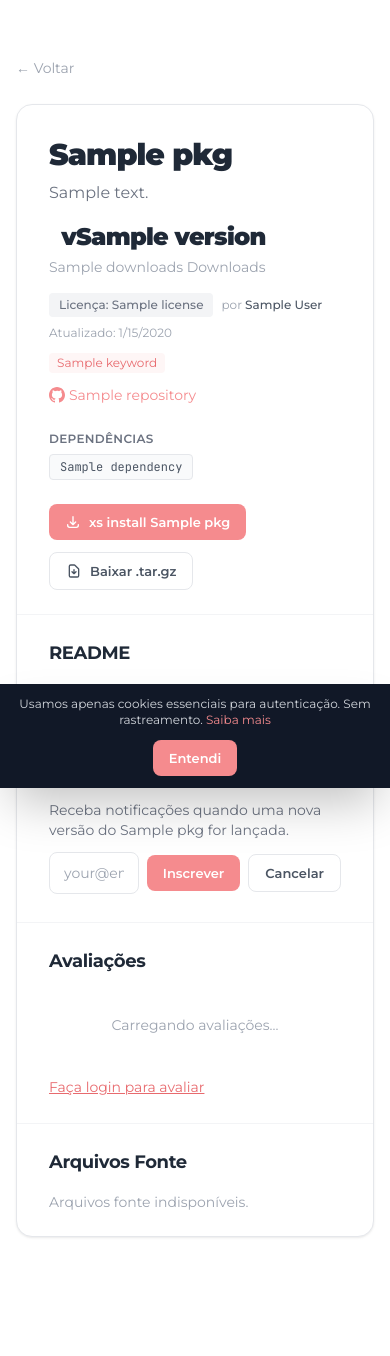
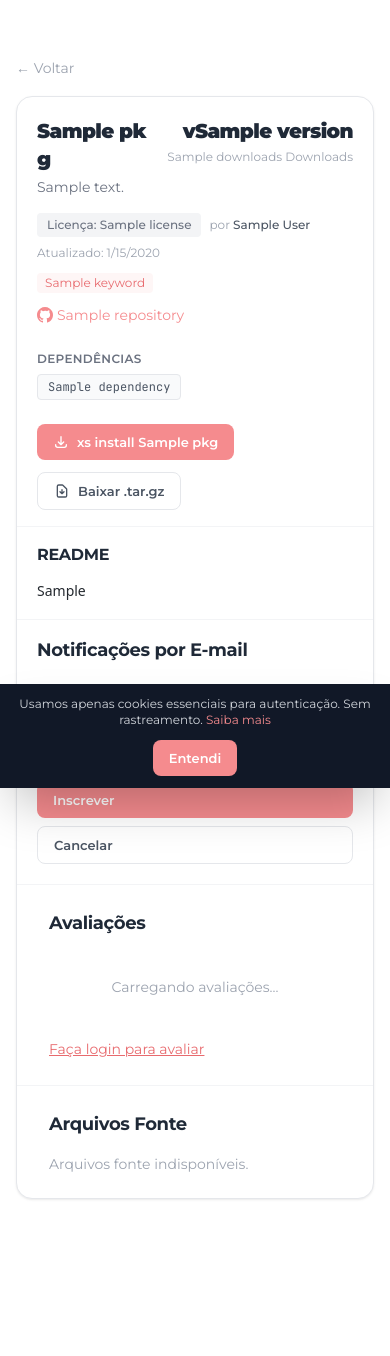
Before and after one commit to xanascr/xs-site, a Node project: template views/packages/show.ejs in a window 390 px wide. Shown: the part 56-1412 px from the top of the page. Run offline with Node 20 templates, Linux system fonts and the light colour scheme; the template is opened without the code that fills it: most values are stand-ins (such as "Sample title", 1, 10 or a date in 2020); some libraries are stand-ins or nearby versions.

Commit message:
fix mobile: remove /playground from navbar, docs sidebar collapsible on mobile, packages/courses/dashboard responsive padding, search icon pointer-events fix

```diff
--- a/views/courses/index.ejs
+++ b/views/courses/index.ejs
@@ -1,10 +1,10 @@
 <%- include('../partials/head', {}) %>
 <%- include('../partials/navbar', {}) %>
 
-<section class="pt-28 pb-20 px-4 sm:px-6 min-h-screen">
+<section class="pt-20 sm:pt-28 pb-20 px-3 sm:px-6 min-h-screen">
   <div class="max-w-5xl mx-auto">
-    <h1 class="text-3xl sm:text-4xl font-black mb-2 animate-fade-in">Cursos Interativos</h1>
-    <p class="text-gray-500 mb-8 sm:mb-12 text-sm sm:text-base font-light animate-slide-up">Aprenda XanaScript passo a passo com lições práticas, desafios e certificados.</p>
+    <h1 class="text-2xl sm:text-3xl md:text-4xl font-black mb-1 sm:mb-2 animate-fade-in">Cursos Interativos</h1>
+    <p class="text-gray-500 mb-6 sm:mb-12 text-sm sm:text-base font-light animate-slide-up">Aprenda XanaScript passo a passo com lições práticas, desafios e certificados.</p>
 
     <div class="grid sm:grid-cols-2 lg:grid-cols-3 gap-4 sm:gap-6">
       <% if (courses.length === 0) { %>
--- a/views/dashboard.ejs
+++ b/views/dashboard.ejs
@@ -1,10 +1,10 @@
 <%- include('partials/head', {}) %>
 <%- include('partials/navbar', {}) %>
 
-<section class="pt-20 sm:pt-28 pb-20 px-4 sm:px-6 min-h-screen">
+<section class="pt-20 sm:pt-28 pb-20 px-3 sm:px-6 min-h-screen">
   <div class="max-w-4xl mx-auto animate-fade-in">
-    <div class="flex items-center justify-between mb-6">
-      <h1 class="text-3xl font-black">Painel</h1>
+    <div class="flex items-center justify-between mb-4 sm:mb-6">
+      <h1 class="text-xl sm:text-3xl font-black">Painel</h1>
       <a href="/settings" class="text-xs text-gray-400 hover:text-pinky-400 no-underline flex items-center gap-1">
         <svg class="w-4 h-4" fill="none" stroke="currentColor" viewBox="0 0 24 24"><path stroke-linecap="round" stroke-linejoin="round" stroke-width="2" d="M10.325 4.317c.426-1.756 2.924-1.756 3.35 0a1.724 1.724 0 002.573 1.066c1.543-.94 3.31.826 2.37 2.37a1.724 1.724 0 001.066 2.573c1.756.426 1.756 2.924 0 3.35a1.724 1.724 0 00-1.066 2.573c.94 1.543-.826 3.31-2.37 2.37a1.724 1.724 0 00-2.573 1.066c-.426 1.756-2.924 1.756-3.35 0a1.724 1.724 0 00-2.573-1.066c-1.543.94-3.31-.826-2.37-2.37a1.724 1.724 0 00-1.066-2.573c-1.756-.426-1.756-2.924 0-3.35a1.724 1.724 0 001.066-2.573c-.94-1.543.826-3.31 2.37-2.37.996.608 2.296.07 2.572-1.065z"/><path stroke-linecap="round" stroke-linejoin="round" stroke-width="2" d="M15 12a3 3 0 11-6 0 3 3 0 016 0z"/></svg>
         Configurações
--- a/views/packages/show.ejs
+++ b/views/packages/show.ejs
@@ -8,16 +8,16 @@
   <div class="max-w-4xl mx-auto animate-fade-in">
     <a href="/packages" class="text-sm text-gray-400 hover:text-pinky-400 no-underline inline-flex items-center gap-1">&larr; Voltar</a>
 
-    <div class="xs-card mt-6 overflow-hidden">
-      <div class="p-8 pb-6">
-        <div class="flex items-start justify-between gap-4 flex-wrap">
-          <div class="min-w-0">
-            <h1 class="text-3xl font-black text-gray-800 break-all"><%= pkg.name %></h1>
-            <p class="text-gray-500 mt-2"><%= pkg.description %></p>
+    <div class="xs-card mt-4 sm:mt-6 overflow-hidden">
+      <div class="p-5 sm:p-8 pb-4 sm:pb-6">
+        <div class="flex items-start justify-between gap-3 sm:gap-4 flex-wrap">
+          <div class="min-w-0 flex-1">
+            <h1 class="text-xl sm:text-3xl font-black text-gray-800 break-all"><%= pkg.name %></h1>
+            <p class="text-gray-500 mt-1 sm:mt-2 text-sm sm:text-base"><%= pkg.description %></p>
           </div>
           <div class="text-right text-sm text-gray-400 shrink-0">
-            <div class="text-2xl font-black text-gray-800" id="pkgVersion">v<%= pkg.version %></div>
-            <div class="mt-1"><%= pkg.downloads?.toLocaleString() || 0 %> Downloads</div>
+            <div class="text-xl sm:text-2xl font-black text-gray-800" id="pkgVersion">v<%= pkg.version %></div>
+            <div class="mt-1 text-xs sm:text-sm"><%= pkg.downloads?.toLocaleString() || 0 %> Downloads</div>
           </div>
         </div>
 
@@ -80,8 +80,8 @@
 
       <div class="border-t border-gray-100" id="readmeSection">
         <% if (pkg.readmeSanitized) { %>
-        <div class="px-8 py-6">
-          <h2 class="text-lg font-bold text-gray-800 mb-4">README</h2>
+        <div class="px-5 sm:px-8 py-4 sm:py-6">
+          <h2 class="text-base sm:text-lg font-bold text-gray-800 mb-3 sm:mb-4">README</h2>
           <div class="markdown-body">
             <%- pkg.readmeSanitized %>
           </div>
@@ -89,10 +89,10 @@
         <% } %>
       </div>
 
-      <div class="border-t border-gray-100 px-8 py-6">
+      <div class="border-t border-gray-100 px-5 sm:px-8 py-4 sm:py-6">
         <h2 class="text-lg font-bold text-gray-800 mb-4">Notificações por E-mail</h2>
         <p class="text-sm text-gray-500 mb-3">Receba notificações quando uma nova versão do <%= pkg.name %> for lançada.</p>
-        <div class="flex items-center gap-2">
+        <div class="flex flex-col sm:flex-row items-stretch sm:items-center gap-2">
           <input type="email" id="webhookEmail" placeholder="your@email.com" class="xs-input text-sm max-w-xs">
           <button id="webhookSubscribeBtn" class="xs-btn xs-btn-primary text-sm">Inscrever</button>
           <button id="webhookUnsubscribeBtn" class="xs-btn xs-btn-ghost text-sm">Cancelar</button>
--- a/views/partials/navbar.ejs
+++ b/views/partials/navbar.ejs
@@ -6,10 +6,9 @@
     <svg xmlns="http://www.w3.org/2000/svg" width="22" height="22" viewBox="0 0 24 24" fill="none" stroke="currentColor" stroke-width="2"><path d="M4 6h16M4 12h16M4 18h16"/></svg>
   </button>
   <div id="navLinks" class="hidden lg:flex absolute lg:static top-14 left-0 right-0 bg-white/95 lg:bg-transparent backdrop-blur-xl lg:backdrop-blur-none border-b lg:border-b-0 border-gray-200/60 px-4 lg:px-0 pb-4 lg:pb-0 flex-col lg:flex-row items-start lg:items-center gap-1 lg:gap-1 text-sm shadow-lg lg:shadow-none">
-    <a href="/docs" class="block w-full lg:w-auto px-3 py-2 rounded-lg text-gray-500 hover:text-gray-900 hover:bg-gray-100/60 no-underline transition-all font-medium">Documentação</a>
+<a href="/docs" class="block w-full lg:w-auto px-3 py-2 rounded-lg text-gray-500 hover:text-gray-900 hover:bg-gray-100/60 no-underline transition-all font-medium">Documentação</a>
     <a href="/courses" class="block w-full lg:w-auto px-3 py-2 rounded-lg text-gray-500 hover:text-gray-900 hover:bg-gray-100/60 no-underline transition-all font-medium">Cursos</a>
     <a href="/examples" class="block w-full lg:w-auto px-3 py-2 rounded-lg text-gray-500 hover:text-gray-900 hover:bg-gray-100/60 no-underline transition-all font-medium">Exemplos</a>
-    <a href="/playground" class="block w-full lg:w-auto px-3 py-2 rounded-lg text-gray-500 hover:text-gray-900 hover:bg-gray-100/60 no-underline transition-all font-medium">Playground</a>
     <a href="/packages" class="block w-full lg:w-auto px-3 py-2 rounded-lg text-gray-500 hover:text-gray-900 hover:bg-gray-100/60 no-underline transition-all font-medium">Pacotes</a>
     <a href="/leaderboard" class="block w-full lg:w-auto px-3 py-2 rounded-lg text-gray-500 hover:text-gray-900 hover:bg-gray-100/60 no-underline transition-all font-medium">Classificação</a>
     <a href="/donate" class="block w-full lg:w-auto px-3 py-2 rounded-lg text-pinky-500 hover:text-pinky-600 hover:bg-pinky-50 no-underline transition-all font-semibold">Doar</a>
```
Also changed, not shown: views/docs.ejs (+18 -8 lines), views/packages/index.ejs (+10 -10 lines).
